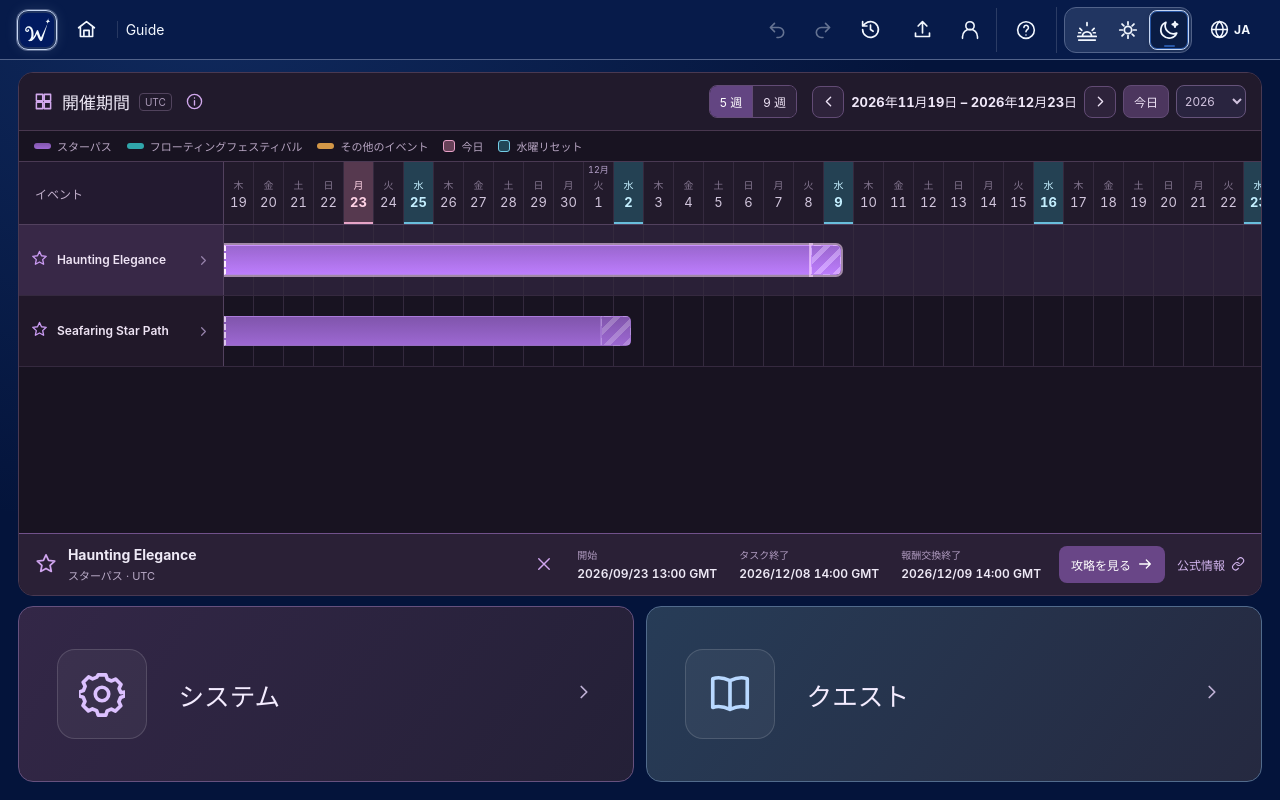
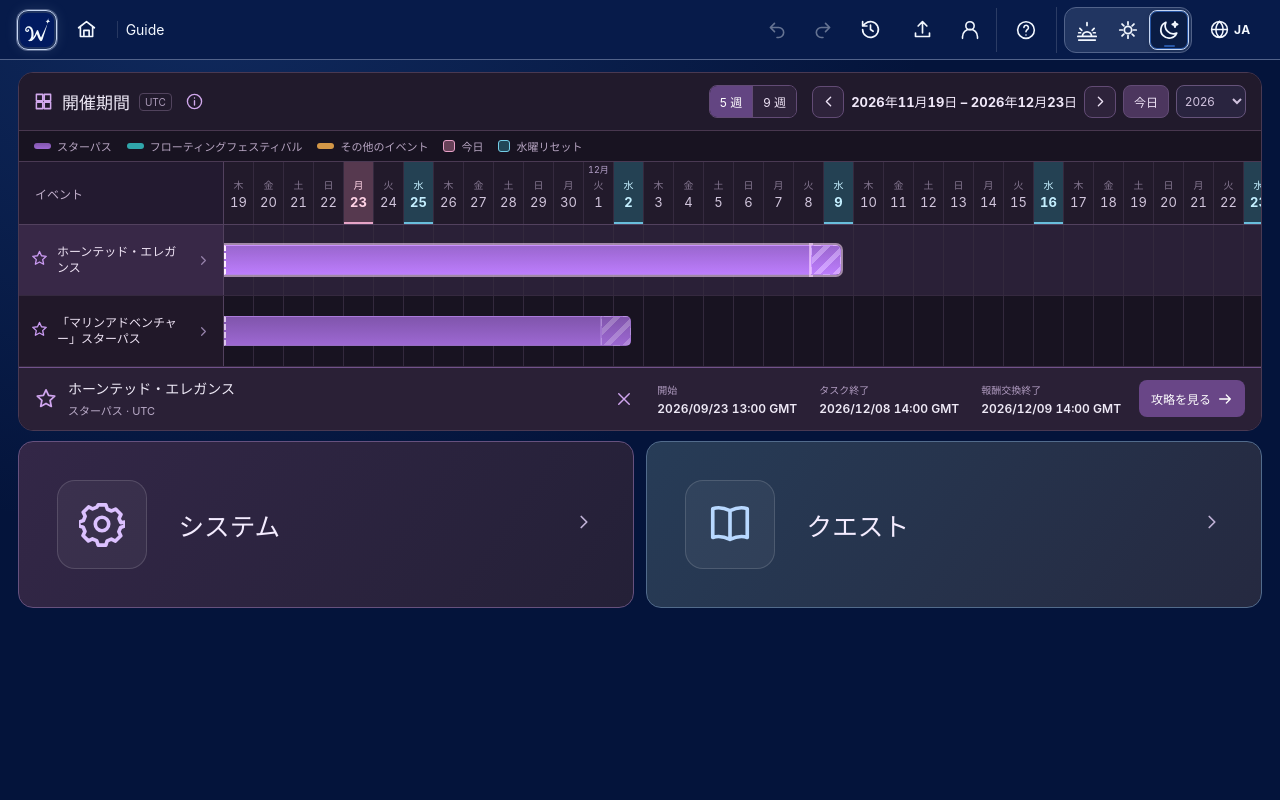
Before and after one commit to DreamwishWand/Wand, a SvelteKit app: page /guide in a window 1280 px wide. Both pictures are taken after a click on the button 517 px from the left and 260 px from the top of the page. Built offline with nearby package versions, Linux system fonts and the light colour scheme.

Commit message:
Use natural calendar height and live localized native names; keep details inside Wand

```diff
--- a/src/routes/guide/+page.svelte
+++ b/src/routes/guide/+page.svelte
@@ -17,10 +17,10 @@
   import {guideTimelineCopy,GUIDE_LOCALES} from '$lib/guide/timeline-copy.ts';
   import {GUIDE_EARLY_ACCESS_FIRST_DAY} from '$lib/guide/official-event-history.ts';
   import {mergeGuideNativeEvents} from '$lib/guide/native-event-calendar.ts';
+  import {guideArchiveTitle,mergeGuideArchivedStarpaths} from '$lib/guide/starpath-calendar-archive.ts';
 
   let events:GuideCalendarEvent[]=[];
-  let nativeFestivalNames:Readonly<Record<string,string>>|null=null;
-  let earlierFestivalNames:Readonly<Record<string,string>>|null=null;
+  let historyNames:Readonly<Record<string,Readonly<Record<string,string>>>>={};
   let loading=true;
   let loadError='';
   let now=Date.now();
@@ -52,26 +52,21 @@
     return new Intl.DateTimeFormat(locale,{timeZone:'UTC',month:'short'})
       .format(new Date(day+'T12:00:00Z'));
   }
-  function longDay(day:string,locale=viewerLocale):string{
+  function longDay(day:string,locale:string):string{
     return new Intl.DateTimeFormat(locale,{
       timeZone:'UTC',year:'numeric',month:'short',day:'numeric'
     }).format(new Date(day+'T12:00:00Z'));
   }
-  function weekdayLabel(day:string):string{
-    return new Intl.DateTimeFormat(viewerLocale,{timeZone:'UTC',weekday:'narrow'})
+  function weekdayLabel(day:string,locale:string):string{
+    return new Intl.DateTimeFormat(locale,{timeZone:'UTC',weekday:'narrow'})
       .format(new Date(day+'T12:00:00Z'));
   }
   function displayCategory(event:GuideCalendarEvent):'starpath'|'floating'|'other'{
     return event.kind!=='limited-event'?'starpath':event.category;
   }
-  function eventTitle(event:GuideCalendarEvent):string{
-    // Only the source-matched Festival definition may use its native title.
-    // Other event titles remain the exact language supplied by official news.
-    const names=event.id==='haunted-floating-festival-2026'?nativeFestivalNames:
-      event.id==='haunted-floating-festival-2025'?earlierFestivalNames:null;
-    return (event.kind==='limited-event'
-      ?(event.nativeNames?.[language]||event.nativeNames?.en):undefined)
-      ||names?.[language]||names?.en||event.title;
+  function eventTitle(event:GuideCalendarEvent,lang:WandLanguage,names:typeof historyNames):string{
+    return (event.kind==='limited-event'?event.nativeNames?.[lang]:undefined)
+      ||guideArchiveTitle(event,lang)||names[event.id]?.[lang]||event.title;
   }
   function eventHref(event:GuideCalendarEvent):string|null{
     if(event.kind==='starpath')return starpathSeasonHref(base,event.sourceSeasonId);
@@ -81,11 +76,11 @@
     return event.kind!=='limited-event'?'star':
       event.category==='floating'?'world':'plant';
   }
-  function phaseName(phase:GuideTimelinePhase):string{
+  function phaseName(phase:GuideTimelinePhase,copy:ReturnType<typeof guideTimelineCopy>):string{
     return phase==='task'||phase==='historic'?copy.starPaths:
       phase==='exchange'?copy.exchange:copy.events;
   }
-  function stateName(event:GuideCalendarEvent):string{
+  function stateName(event:GuideCalendarEvent,copy:ReturnType<typeof guideTimelineCopy>,now:number):string{
     switch(eventScheduleState(event,now)){
       case 'task-window':return copy.starPaths;
       case 'exchange-only':return copy.exchange;
@@ -94,13 +89,13 @@
       default:return copy.ended;
     }
   }
-  function eventBoundary(event:GuideCalendarEvent):string{
+  function eventBoundary(event:GuideCalendarEvent,formatLocal:(utc:string)=>string,locale:string):string{
     if(event.precision==='date-only'){
       if(event.kind==='limited-event'&&event.sourceStartUtc&&event.sourceEndUtcInclusive)
         return `${formatLocal(event.sourceStartUtc)} – ${formatLocal(event.sourceEndUtcInclusive)}`;
       const end=event.kind==='starpath-history'&&event.officialEndUtc
-        ?formatLocal(event.officialEndUtc):longDay(event.endDayInclusive);
-      return `${longDay(event.startDay)} – ${end}`;
+        ?formatLocal(event.officialEndUtc):longDay(event.endDayInclusive,locale);
+      return `${longDay(event.startDay,locale)} – ${end}`;
     }
     return `${formatLocal(event.startUtc)} – ${formatLocal(event.endUtcExclusive)}`;
   }
@@ -157,10 +152,15 @@
         loadPublicEventFriendshipRewards(`${base}/guide/public/${DB03_EVENT_FRIENDSHIP_REWARD_FILE}`)
           .catch(()=>null)
       ]);
-      const articleEvents=guideCalendarEvents(snapshot);
+      const articleEvents=mergeGuideArchivedStarpaths(guideCalendarEvents(snapshot));
       events=native?mergeGuideNativeEvents(articleEvents,native):articleEvents;
-      nativeFestivalNames=native?.getEvent('floating_festival','HauntedFloatingFestival2026')?.names??null;
-      earlierFestivalNames=native?.getEvent('floating_festival','HauntedFloatingFestival')?.names??null;
+      historyNames={
+        'haunted-floating-festival-2026':native?.getEvent('floating_festival','HauntedFloatingFestival2026')?.names??{},
+        'haunted-floating-festival-2025':native?.getEvent('floating_festival','HauntedFloatingFestival')?.names??{},
+        'trick-or-treat-2023':native?.getEvent('mini_event','TrickOrTreat')?.names??{},
+        'trick-or-treat-2024':native?.getEvent('mini_event','TrickOrTreat')?.names??{},
+        'dreamlight-parks-fest-2024':native?.getEvent('mini_event','DreamlightParkFest')?.names??{}
+      };
     }catch(error){
       loadError=error instanceof Error?error.message:String(error);
     }finally{
@@ -179,26 +179,26 @@
 </script>
 
 <svelte:head>
-  <title>Guide | Dreamwish Wand</title>
-  <meta name="description" content="クエスト、スターパス、期間限定イベントの開催期間と攻略を確認できるDreamwish Wandガイド。" />
+  <title>{copy.guide} | Dreamwish Wand</title>
+  <meta name="description" content={`${copy.systems} · ${copy.quests} · ${copy.timeline}`} />
 </svelte:head>
 
-<main class="guide-app" aria-label="Guide">
+<main class="guide-app" aria-label={copy.guide}>
 
 
-  <section class="timeline-panel" aria-label="イベント開催期間">
+  <section class="timeline-panel" aria-label={copy.timelineRegion}>
     <div class="timeline-toolbar">
       <div class="timeline-title">
         <WandIcon name="grid" size={19}/>
         <strong>{copy.timeline}</strong>
         <span class="zone" title={viewerZone}>{zoneLabel}</span>
         <details class="source-info">
-          <summary aria-label="日程の出典と注意"><WandIcon name="info" size={17}/></summary>
+          <summary aria-label={copy.dateInfo}><WandIcon name="info" size={17}/></summary>
           <p>{copy.sourceNote} · Steam v1.26.2 · {GUIDE_EVENT_CALENDAR_AS_OF}</p>
         </details>
       </div>
       <div class="calendar-nav">
-        <div class="zoom" role="group" aria-label="表示する期間">
+        <div class="zoom" role="group" aria-label={copy.visiblePeriod}>
           <button class:active={weeks===5} aria-pressed={weeks===5} on:click={()=>changeZoom(5)}>5 {copy.weeks}</button>
           <button class:active={weeks===9} aria-pressed={weeks===9} on:click={()=>changeZoom(9)}>9 {copy.weeks}</button>
         </div>
@@ -219,7 +219,7 @@
       </div>
     </div>
 
-    <div class="timeline-key" aria-label="表示記号">
+    <div class="timeline-key" aria-label={copy.legend}>
       <span title={copy.exchange}><i class="sample task"></i>{copy.starPaths}</span>
       <span><i class="sample floating"></i>{copy.floating}</span>
       <span><i class="sample other"></i>{copy.other}</span>
@@ -230,20 +230,20 @@
     {#if loading}
       <div class="message" role="status">{copy.loading}…</div>
     {:else if loadError}
-      <div class="message error" role="alert">日程を読み込めませんでした
-        <button on:click={load}>再読み込み</button>
+      <div class="message error" role="alert">{copy.loadFailed}
+        <button on:click={load}>{copy.retry}</button>
       </div>
     {:else}
       <div class="timeline-scroll" bind:this={timelineScroller} role="region" tabindex="0"
-        aria-label="開催期間タイムライン（横スクロールで日付を移動）">
+        aria-label={copy.scrollTimeline}>
         <div class="timeline-content" style={`--day-count:${windowRange.days.length};min-width:${205+windowRange.days.length*30}px`}>
           <div class="timeline-heading">
             <div class="date-label">{copy.events}</div>
             <div class="dates-grid">
               {#each windowRange.days as day (day.day)}
                 <div class="date-slot" class:reset={day.reset} class:today={day.today}
-                  title={longDay(day.day)+(day.today?' · '+copy.today:'')+(day.reset?' · '+copy.reset:'')}>
-                  <span class="weekday">{weekdayLabel(day.day)}</span>
+                  title={longDay(day.day,viewerLocale)+(day.today?' · '+copy.today:'')+(day.reset?' · '+copy.reset:'')}>
+                  <span class="weekday">{weekdayLabel(day.day,viewerLocale)}</span>
                   <span class="date-number">{day.dayNumber}</span>
                   {#if day.dayNumber===1}<span class="month-label">{monthLabel(day.day,viewerLocale)}</span>{/if}
                 </div>
@@ -253,16 +253,16 @@
           {#each visibleRows as row (row.event.id)}
             <div class="timeline-row" class:selected={selectedId===row.event.id} data-category={displayCategory(row.event)}>
               {#if eventHref(row.event)}
-                <a class="event-label" href={eventHref(row.event)??undefined} title={eventTitle(row.event)}>
+                <a class="event-label" href={eventHref(row.event)??undefined} title={eventTitle(row.event,language,historyNames)}>
                 <span class="event-symbol"><WandIcon name={eventIcon(row.event)} size={17}/></span>
-                <span class="event-name">{eventTitle(row.event)}</span>
+                <span class="event-name">{eventTitle(row.event,language,historyNames)}</span>
                 <span class="row-chevron"><WandIcon name="chevron" size={15}/></span>
                 </a>
               {:else}
               <button class="event-label" on:click={()=>showEvent(row.event.id)}
-                aria-pressed={selectedId===row.event.id} title={eventTitle(row.event)}>
+                aria-pressed={selectedId===row.event.id} title={eventTitle(row.event,language,historyNames)}>
                 <span class="event-symbol"><WandIcon name={eventIcon(row.event)} size={17}/></span>
-                <span class="event-name">{eventTitle(row.event)}</span>
+                <span class="event-name">{eventTitle(row.event,language,historyNames)}</span>
                 <span class="row-chevron"><WandIcon name="chevron" size={15}/></span>
               </button>
               {/if}
@@ -283,8 +283,8 @@
                     class:clipped-end={segment.clippedEnd}
                     class:selected={selectedId===row.event.id}
                     style={`left:${segment.left}%;width:${segment.width}%`}
-                    title={`${eventTitle(row.event)} · ${phaseName(segment.phase)} · ${eventBoundary(row.event)}`}
-                    aria-label={`${eventTitle(row.event)} · ${phaseName(segment.phase)}`}
+                    title={`${eventTitle(row.event,language,historyNames)} · ${phaseName(segment.phase,copy)} · ${eventBoundary(row.event,formatLocal,viewerLocale)}`}
+                    aria-label={`${eventTitle(row.event,language,historyNames)} · ${phaseName(segment.phase,copy)}`}
                     aria-pressed={selectedId===row.event.id}
                     on:click={()=>showEvent(row.event.id)}>
                   </button>
@@ -302,11 +302,11 @@
       </div>
 
       {#if selected}
-        <div class="event-inspector" aria-label="選択したイベントの詳細">
+        <div class="event-inspector" aria-label={copy.eventDetails}>
           <div class="event-inspector-heading">
             <WandIcon name={eventIcon(selected)} size={22}/>
-            <div><strong>{eventTitle(selected)}</strong><small>{stateName(selected)} · {selected.precision==='utc-instant'?viewerZone:copy.dateOnly}</small></div>
-            <button class="close" aria-label="詳細を閉じる" on:click={()=>selectedId=null}>
+            <div><strong>{eventTitle(selected,language,historyNames)}</strong><small>{stateName(selected,copy,now)} · {(selected.precision==='utc-instant'||(selected.kind==='limited-event'&&selected.sourceStartUtc&&selected.sourceEndUtcInclusive))?viewerZone:copy.dateOnly}</small></div>
+            <button class="close" aria-label={copy.close} on:click={()=>selectedId=null}>
               <WandIcon name="close" size={18}/>
             </button>
           </div>
@@ -315,11 +315,14 @@
               <div><small>{copy.start}</small><strong>{formatLocal(selected.sourceStartUtc)}</strong></div>
               <div><small>{copy.end}</small><strong>{formatLocal(selected.sourceEndUtcInclusive)}</strong></div>
             {:else if selected.precision==='date-only'}
-              <div><small>{copy.start}</small><strong>{longDay(selected.startDay)}</strong></div>
-              <div><small>{copy.end}</small>
+              <div><small>{copy.start}</small><strong>{longDay(selected.startDay,viewerLocale)}</strong></div>
+              {#if selected.kind==='starpath-history'&&selected.taskEndDayInclusive}
+                <div><small>{copy.taskEnd}</small><strong>{longDay(selected.taskEndDayInclusive,viewerLocale)}</strong></div>
+              {/if}
+              <div><small>{selected.kind==='starpath-history'&&selected.taskEndDayInclusive?copy.exchangeEnd:copy.end}</small>
                 <strong>{selected.kind==='starpath-history'&&selected.officialEndUtc
                   ?formatLocal(selected.officialEndUtc)
-                  :longDay(selected.endDayInclusive)}</strong></div>
+                  :longDay(selected.endDayInclusive,viewerLocale)}</strong></div>
               <span class="uncertain"><WandIcon name="info" size={15}/>{selected.kind==='starpath-history'&&selected.officialEndUtc?copy.startTimeUnknown:copy.dateUnknown}</span>
             {:else}
               <div><small>{copy.start}</small><strong>{formatLocal(selected.startUtc)}</strong></div>
@@ -328,7 +331,7 @@
             {/if}
           </div>
           <div class="inspector-actions">
-            {#if selected.kind==='starpath-history'}
+            {#if selected.kind==='starpath-history'||selected.kind==='starpath-archive'}
               <span class="historic-status">{copy.onlineHistory}</span>
             {:else if selected.kind==='limited-event'&&selected.participation==='game-clock'}
               <span class="historic-status">{copy.gameClock}</span>
@@ -336,18 +339,13 @@
             {#if selectedHref}
               <a class="primary" href={selectedHref}>{copy.guideLink} <WandIcon name="arrow" size={16}/></a>
             {/if}
-            {#if selected.sourceUrl}
-              <a href={selected.sourceUrl} target="_blank" rel="noopener noreferrer">
-                {copy.official} <WandIcon name="link" size={14}/>
-              </a>
-            {/if}
           </div>
         </div>
       {/if}
     {/if}
   </section>
 
-  <nav class="guide-sections" aria-label="Guide">
+  <nav class="guide-sections" aria-label={copy.guide}>
     <a class="service-card systems-card" href={`${base}/guide/systems/`}>
       <span class="service-icon"><WandIcon name="settings" size={46}/></span>
       <span class="service-name">{copy.systems}</span>
@@ -364,7 +362,7 @@
 <style>
   .guide-app{box-sizing:border-box;width:100%;max-width:none;min-width:0;margin:0;padding:12px clamp(8px,1.4vw,22px) 14px;min-height:calc(100dvh - 64px);display:flex;flex-direction:column;gap:10px;color:#eee9f6}
   .guide-sections{display:grid;grid-template-columns:repeat(2,minmax(0,1fr));gap:12px;flex:0 0 auto}
-  .service-card{position:relative;display:flex;align-items:center;gap:clamp(16px,2.5vw,36px);min-width:0;min-height:clamp(122px,22vh,218px);box-sizing:border-box;padding:clamp(16px,3vw,38px);border:1px solid #66517e;border-radius:15px;color:#f4ecff;text-decoration:none;overflow:hidden;isolation:isolate;background:linear-gradient(125deg,#332747,#242037)}
+  .service-card{position:relative;display:flex;align-items:center;gap:clamp(16px,2.5vw,36px);min-width:0;min-height:clamp(122px,18vh,180px);box-sizing:border-box;padding:clamp(16px,3vw,38px);border:1px solid #66517e;border-radius:15px;color:#f4ecff;text-decoration:none;overflow:hidden;isolation:isolate;background:linear-gradient(125deg,#332747,#242037)}
   .quests-card{background:linear-gradient(125deg,#273c57,#252940);border-color:#526b8c}
   .service-card:hover,.service-card:focus-visible{border-color:#c8a6ef;box-shadow:inset 0 0 0 1px #c8a6ef;background:linear-gradient(125deg,#473460,#302542)}
   .quests-card:hover,.quests-card:focus-visible{border-color:#9abdeb;box-shadow:inset 0 0 0 1px #9abdeb;background:linear-gradient(125deg,#324e71,#303650)}
@@ -373,7 +371,7 @@
   .service-name{font-size:clamp(18px,2vw,30px);font-weight:700;overflow-wrap:anywhere}
   .service-chevron{margin-left:auto;flex-shrink:0;color:#bfb1d5}
   .service-chevron :global(svg){transform:rotate(-90deg)}
-   .timeline-panel{display:flex;flex-direction:column;flex:1 0 auto;min-height:260px;min-width:0;background:#181321;border:1px solid #493952;border-radius:15px;overflow:hidden}
+   .timeline-panel{display:flex;flex-direction:column;flex:0 0 auto;min-height:0;min-width:0;background:#181321;border:1px solid #493952;border-radius:15px;overflow:hidden}
   .timeline-toolbar{position:relative;display:flex;justify-content:space-between;align-items:center;flex-wrap:wrap;gap:10px;padding:12px 15px;border-bottom:1px solid #48374f;background:#211a2c}
   .timeline-title{display:flex;align-items:center;gap:9px;min-width:0}
   .timeline-title>strong{font-size:17px;font-weight:700}
@@ -409,7 +407,7 @@
   .sample.floating{background:#30a6ab}.sample.other{background:#d39747}
   .sample.today-sample{width:12px;height:12px;background:#674158;border:1px solid #e8a1c8;border-radius:3px}
   .sample.reset-sample{width:12px;height:12px;background:#224758;border:1px solid #74cde6;border-radius:3px}
-  .timeline-scroll{min-width:0;max-width:100%;overflow-x:auto;overflow-y:hidden;flex:1;scrollbar-color:#705b84 #21172d;scrollbar-width:thin}
+  .timeline-scroll{min-width:0;max-width:100%;overflow-x:auto;overflow-y:hidden;flex:0 0 auto;scrollbar-color:#705b84 #21172d;scrollbar-width:thin}
   .timeline-content{--sidebar-width:205px;width:100%}
   .timeline-heading,.timeline-row{display:grid;grid-template-columns:var(--sidebar-width) minmax(0,1fr);min-width:0}
   .timeline-heading{min-height:64px;border-top:1px solid #4a3953;border-bottom:1px solid #52415e;background:#221a2b}
```
